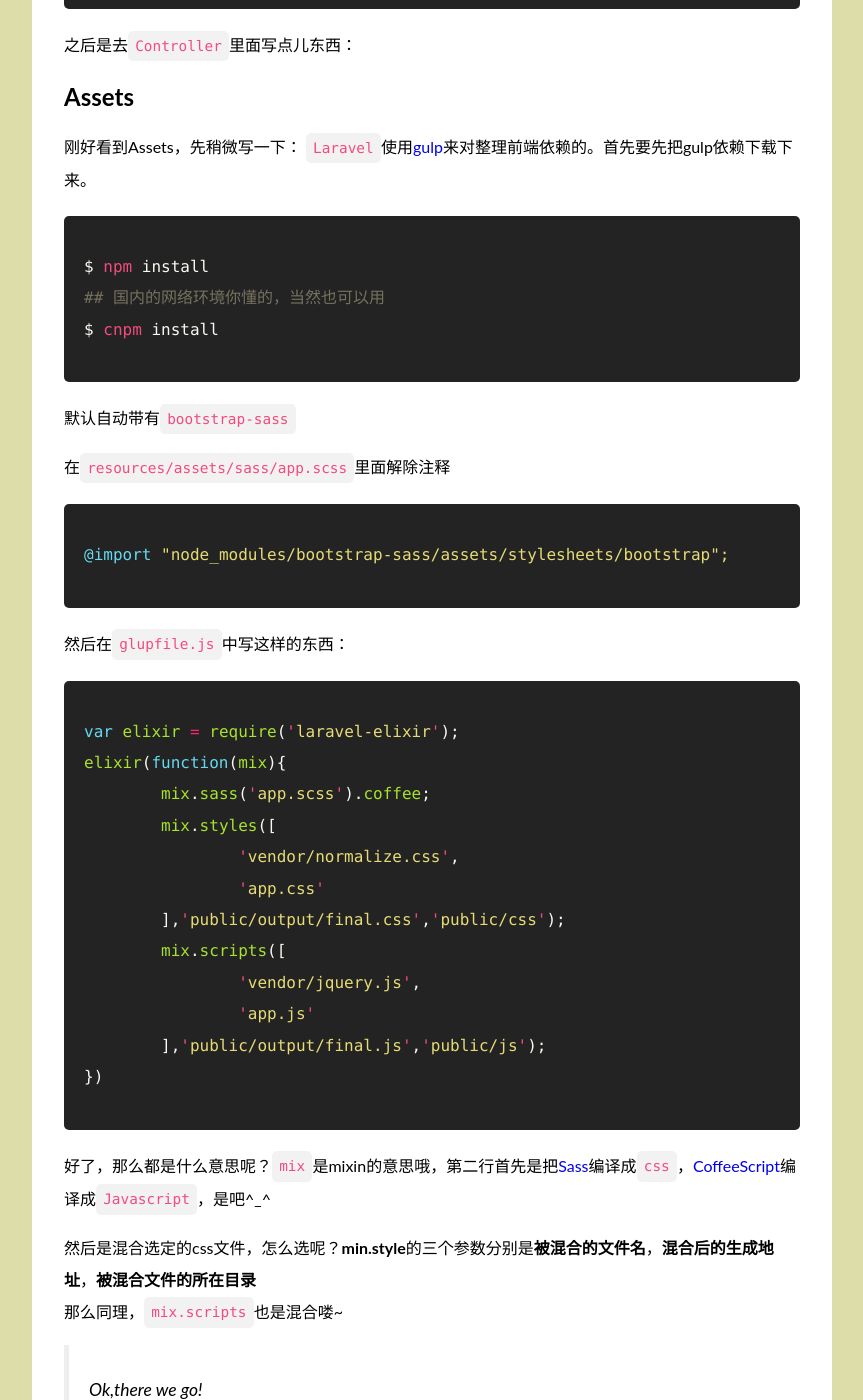
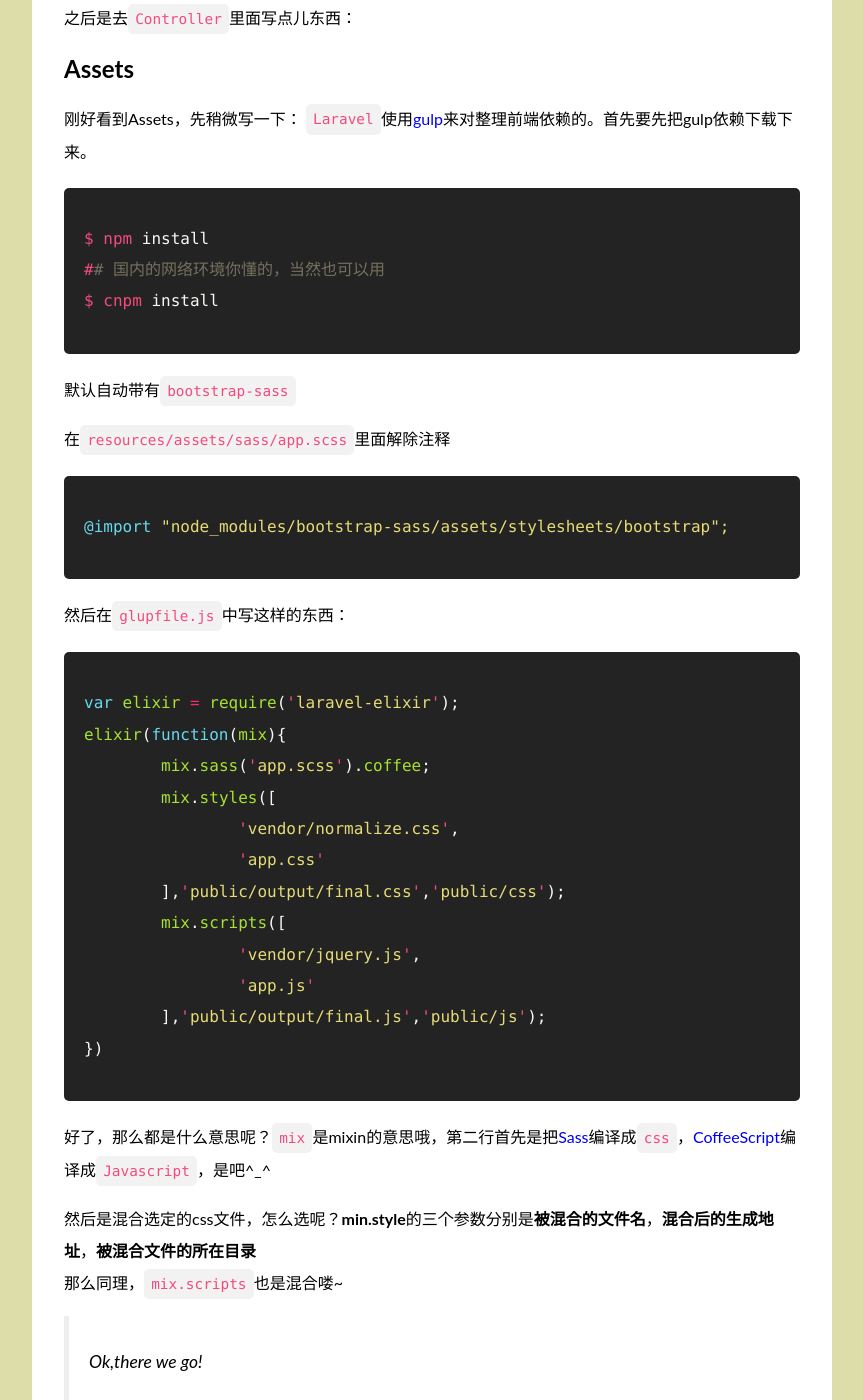
Before and after one commit to AnnatarHe/AnnatarHe.github.io, a Jekyll site: the page built from _posts/2015-07-09-Laravel-study-notes.md, in a window 1280 px wide and 1400 px high, scrolled down 5616 px. Shown: the whole window, without its empty margins (208-1071 px from the left). Built offline with Jekyll 4.4.1, drawn with Linux system fonts in a browser that asks for light colours; nearby versions of some CDN libraries; some web fonts are replaced; library files that are not in the unit come from our copies; comment, search, counter and statistics services are not loaded.

Commit message:
fixed build bugs

```diff
--- a/_posts/2015-07-09-Laravel-study-notes.md
+++ b/_posts/2015-07-09-Laravel-study-notes.md
@@ -163,7 +163,7 @@ $ php artisan make:controller ArticlesController
 ## Assets
 刚好看到Assets，先稍微写一下：
 `Laravel`使用[gulp](http://gulpjs.com)来对整理前端依赖的。首先要先把gulp依赖下载下来。
-{% highlight shell %}
+{% highlight console %}
 $ npm install
 ## 国内的网络环境你懂的，当然也可以用
 $ cnpm install
@@ -299,7 +299,7 @@ flash()->overlay('infomation','title');
 ## Packages
 
 需要引入的包要用`composer`的方式引入，例如：
-{% highlight shell %}
+{% highlight console %}
 $ composer require illuminate/html
 {% endhighlight %}
 
--- a/css/all.scss
+++ b/css/all.scss
@@ -1,6 +1,6 @@
 ---
 ---
-@import 'normalize';
+@import 'normalize.css';
 @import 'variables';
 @import 'main';
 @import 'responive';
```
